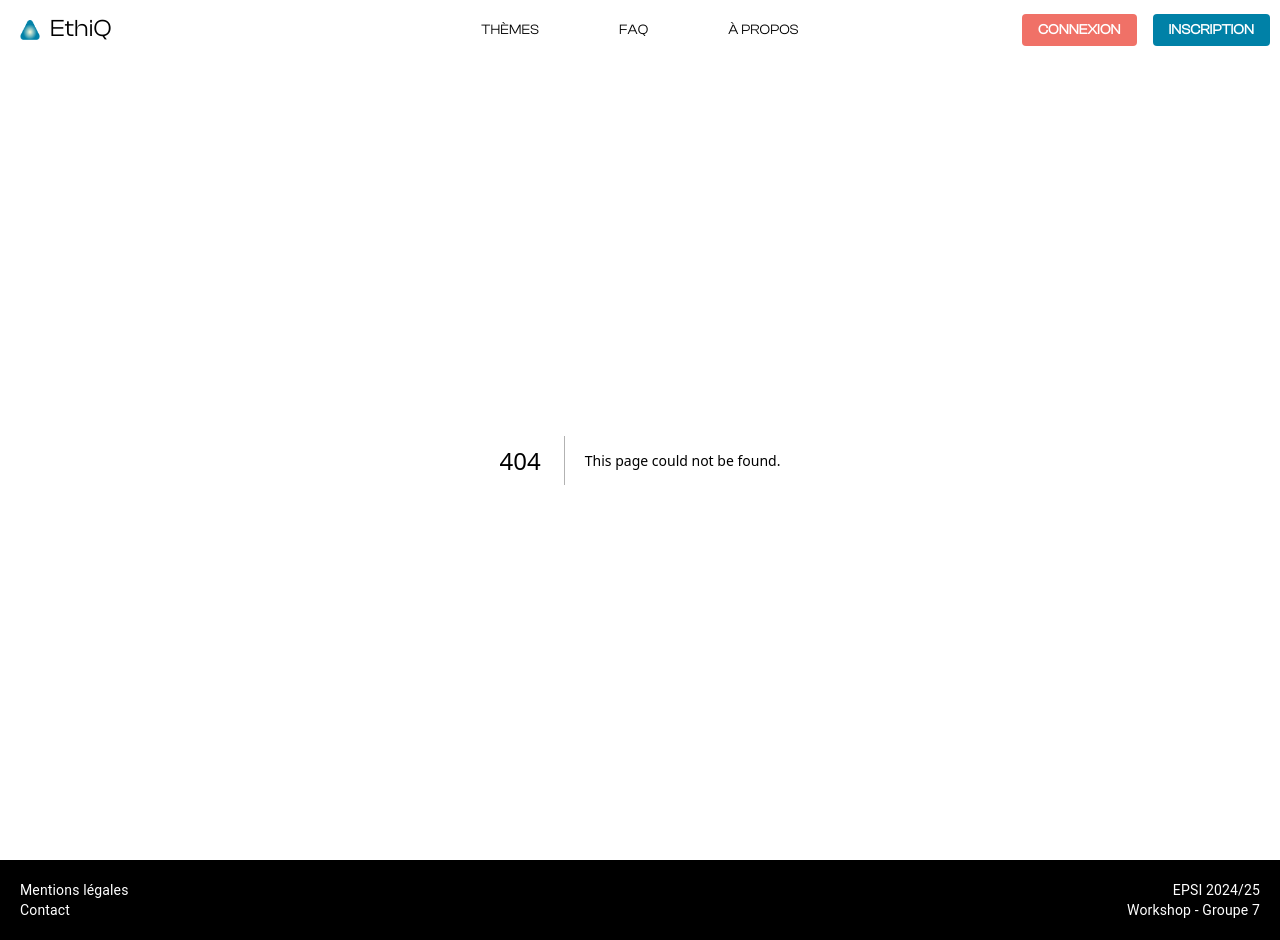
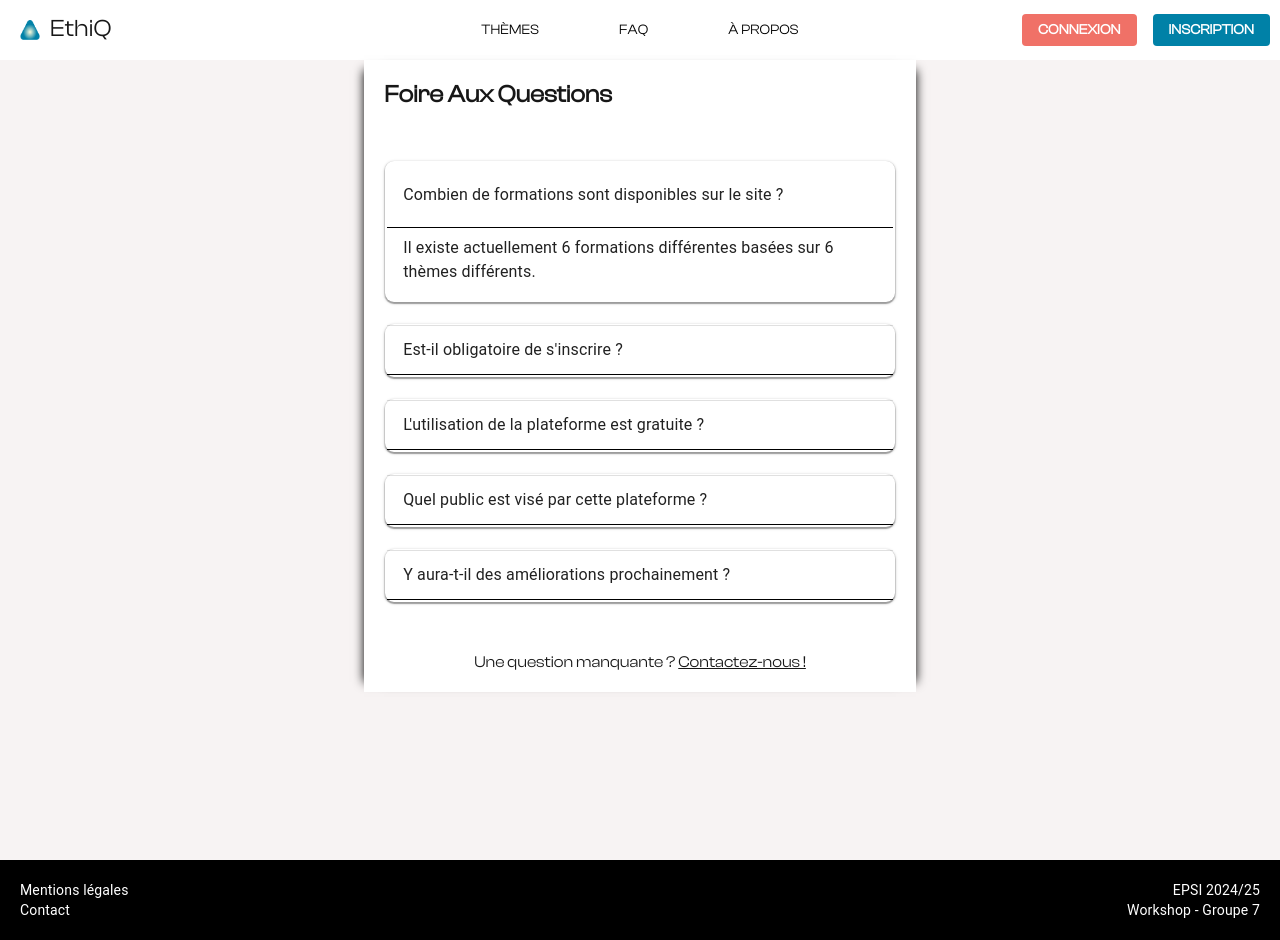
Before and after one commit to Entwhane/WORKSHOP-EPSI-24-25, a Next.js app: page /faq in a window 1280 px wide. Before the commit this address had no page. Built offline with nearby package versions, Linux system fonts and the light colour scheme.

Commit message:
ajout faq

```diff
--- /dev/null
+++ b/app/faq/page.js
@@ -0,0 +1,11 @@
+import Faq from "../../components/Faq/Faq";
+
+
+export default function Home() {
+
+    return (
+        <div style={{ display: 'flex', flexDirection: 'column', minHeight: '100vh' }}>
+            <Faq />
+        </div>
+    );
+}
--- /dev/null
+++ b/components/Faq/Faq.css
@@ -0,0 +1,19 @@
+body {
+    background-color: #f7f3f3;
+}
+
+.faq_container {
+    background-color: #ffffff;
+    box-shadow: -10px 0 10px -10px black, /* ombre à gauche */
+    10px 0 10px -10px black;
+}
+
+.accordion {
+    width: 100%;
+    margin-top: 20px;
+    background:
+            linear-gradient(white, white) padding-box,
+            linear-gradient(to bottom, #0081A7, #063F50) border-box;
+    border: 3px solid transparent;
+    border-radius: 10px !important;
+}
--- /dev/null
+++ b/components/Faq/Faq.js
@@ -0,0 +1,79 @@
+'use client'
+
+import React from 'react';
+import {
+    Box,
+    Typography,
+    IconButton,
+    Button,
+    TextField,
+    Divider,
+    Container,
+    AccordionDetails,
+    AccordionSummary, Accordion
+} from '@mui/material';
+import './Faq.css';
+
+const Faq = () => {
+
+    const questions = [
+        {
+            question: "Combien de formations sont disponibles sur le site ?",
+            reponse: "Il existe actuellement 6 formations différentes basées sur 6 thèmes différents."
+        },
+        {
+            question: "Est-il obligatoire de s'inscrire ?",
+            reponse: "Non l'inscription n'est pas obligatoire. La création d'un compte permets d'avoir un suivi sur les formations faites et à faire."
+        },
+        {
+            question: "L'utilisation de la plateforme est gratuite ?",
+            reponse: "Oui, la plateforme est gratuite."
+        },
+        {
+            question: "Quel public est visé par cette plateforme ?",
+            reponse: "La plateforme vise principalement à former les jeunes générations directement au sein des écoles. Cependant, elle n'est pas fermée au public."
+        },
+        {
+            question: "Y aura-t-il des améliorations prochainement ?",
+            reponse: "Oui, quelques travaux sont en cours, cependant si vous avez des idées n'hésitez pas à nous contacter pour nous les partager."
+        }
+    ]
+
+    const [expanded, setExpanded] = React.useState('panel0');
+
+    const handleChange = (panel) => (event, newExpanded) => {
+        setExpanded(newExpanded ? panel : false);
+    };
+
+    return (
+        <Container className="faq_container" maxWidth="xl" style={{ padding: 20, width: '50%' }}>
+            <h2>Foire Aux Questions</h2>
+            <div style={{ marginTop: "10%" }}>
+                {questions.map((question, index) => (
+                    <Accordion
+                        key={index}
+                        className="accordion"
+                        expanded={expanded === `panel${index}`}
+                        onChange={handleChange(`panel${index}`)}
+                    >
+                        <AccordionSummary
+                            aria-controls="panel0d-content"
+                            id="panel0d-header"
+                            style={{ borderBottom: "1px solid black" }}
+                        >
+                            <Typography>{question.question}</Typography>
+                        </AccordionSummary>
+                        <AccordionDetails>
+                            <Typography>
+                                {question.reponse}
+                            </Typography>
+                        </AccordionDetails>
+                    </Accordion>
+                ))}
+            </div>
+            <p style={{ marginTop: 50, textAlign: "center" }}>Une question manquante ? <a href="/contact"><u>Contactez-nous !</u></a></p>
+        </Container>
+    );
+};
+
+export default Faq;
```
